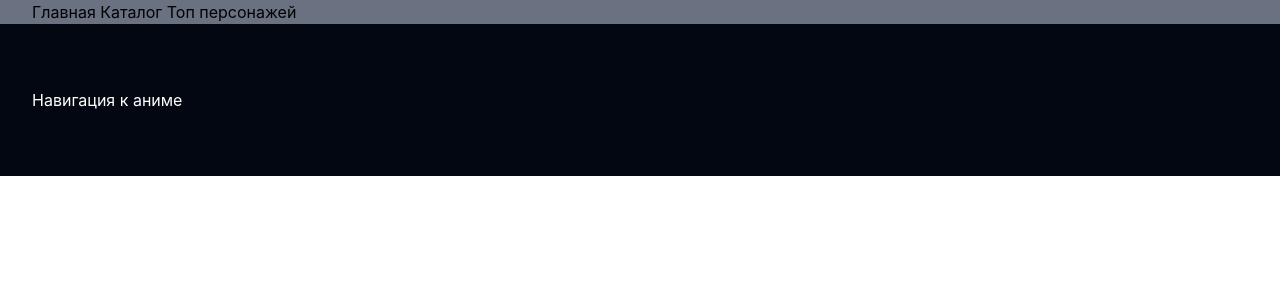
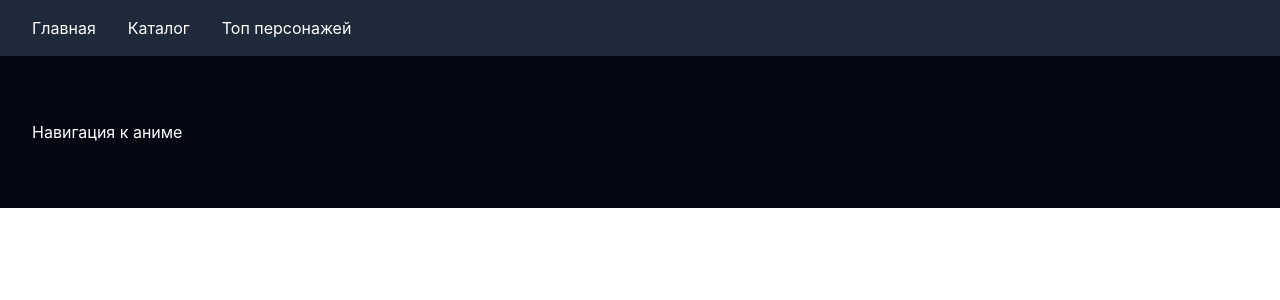
Before and after one commit to Wigraris/TodoListwithai, a React (Vite) app: page / in a window 1280 px wide. Shown: the top 300 px of the page. Built offline with nearby package versions, Linux system fonts and the light colour scheme.

Commit message:
Props правильная архитектура, форма не знает какого цвета стекло придёт. Она просто делает стакан из того что дали. Одна форма — тысячи разных стаканов.

```diff
--- a/src/components/Anime.tsx
+++ b/src/components/Anime.tsx
@@ -1,6 +1,7 @@
 import { useEffect, useState } from 'react'
 import {ApiAnime} from '../services/animeApi'
 import {Anime} from '../types'
+import MediaCard from './MediaCard'
 export default function AnimeTierList() {
     const [animeList, setAnime] = useState<Anime[]>([])
     const [loading, setLoading] = useState(true)
@@ -15,15 +16,10 @@ export default function AnimeTierList() {
         return () => controller.abort()
     }, [])
     return(
-        <div className="flex flex-col gap-2 p-8 sm:flex-row sm:items-center sm:gap-6 sm:py-4 min-h-screen bg-grey-800" >
+        <div className="flex flex-col gap-2 p-8 sm:flex-row sm:items-center sm:gap-6 sm:py-4 min-h-screen bg-gray-800" >
             <div className="grid grid-cols-3 gap-4">
                 {loading ? <p>Загрузка...</p>: animeList.map((anime) => (
-                <div key = {anime.mal_id}>
-                <div className="flex flex-col items-center justify-center  bg-gray-950 text-white">
-                    <img src={anime.images.jpg.image_url}/>
-                </div>
-                <p className="flex flex-col items-center justify-center  bg-gray-950 text-white">{anime.title}</p>
-                </div> ))}
+                <MediaCard title={anime.title} key={anime.mal_id} image_url={anime.images.jpg.image_url} /> ))}
         </div>
         </div>
     )
--- /dev/null
+++ b/src/components/MediaCard.tsx
@@ -0,0 +1,7 @@
+import {MediaCardProps} from '../types'
+export default function MediaCard({title,image_url,}: MediaCardProps){
+    return (
+        <div>
+            <img src={image_url} />
+        <p>{title}</p></div>)
+}
--- a/src/components/Navbar.tsx
+++ b/src/components/Navbar.tsx
@@ -1,10 +1,10 @@
 import {Link} from 'react-router-dom'
 export default function Navbar(){
     return(
-    <nav className='bg-gray-500 px-8 hover:bg-sky-700 sm:items-center'>
-        <Link to ='/'>Главная</Link>
-        <Link to='/anime'> Каталог</Link>
-        <Link to='/TopCharacters'> Топ персонажей</Link>
+    <nav className='bg-gray-800 px-8 py-4 flex gap-8 '>
+        <Link className='hover:bg-sky-700 text-white' to ='/'>Главная</Link>
+        <Link className='hover:bg-sky-700 text-white' to='/anime'> Каталог</Link>
+        <Link className='hover:bg-sky-700 text-white' to='/TopCharacters'> Топ персонажей</Link>
     </nav>)
 
 }
--- a/src/components/TopCharacters.tsx
+++ b/src/components/TopCharacters.tsx
@@ -1,6 +1,7 @@
 import { useEffect, useState } from "react";
 import {Character} from '../types'
 import { ApiCharacter } from "../services/characterApi";
+import MediaCard from "./MediaCard";
 export default function Character(){
 
     const [characterList, setCharacter] = useState<Character[]>([])
@@ -10,20 +11,15 @@ export default function Character(){
         async function loadDataCharacter(){
             const LoadCharacter = await ApiCharacter(controller.signal)
             setCharacter(LoadCharacter)
+            setLoading(false)
         }
         loadDataCharacter()
-        setLoading(false)
         return () => controller.abort()
     }, [])
     return(
-        <div className="flex flex-col gap-2 p-8 sm:flex-row sm:items-center sm:gap-6 sm:py-4 min-h-screen bg-grey-800">
+        <div className="flex flex-col gap-2 p-8 sm:flex-row sm:items-center sm:gap-6 sm:py-4 min-h-screen bg-gray-800">
             {Loading ? <p> Loading...</p>: characterList.map((step) => (
-            <div key={step.mal_id}>
-            <div className="flex flex-col items-center justify-center  bg-gray-950 text-white">
-                <img src = {step.images.jpg.image_url}/>
-            </div>
-            <p className="flex flex-col items-center justify-center bg-gray-950 text-white">{step.name}</p>
-            </div>
+            <MediaCard key={step.mal_id} title={step.name} image_url={step.images.jpg.image_url}/>
              ))}
         </div>
     )
--- a/src/types/index.ts
+++ b/src/types/index.ts
@@ -22,3 +22,7 @@ export interface Character {
             }
     }
 }
+export interface MediaCardProps{
+    title: string
+    image_url:string
+}
```
